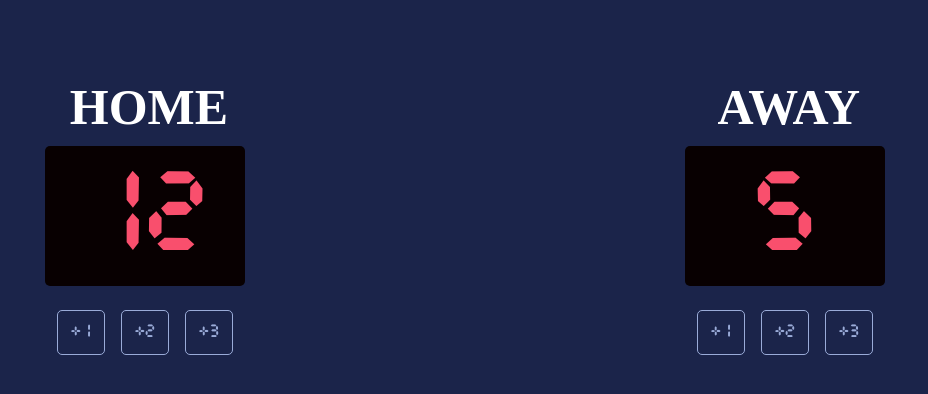
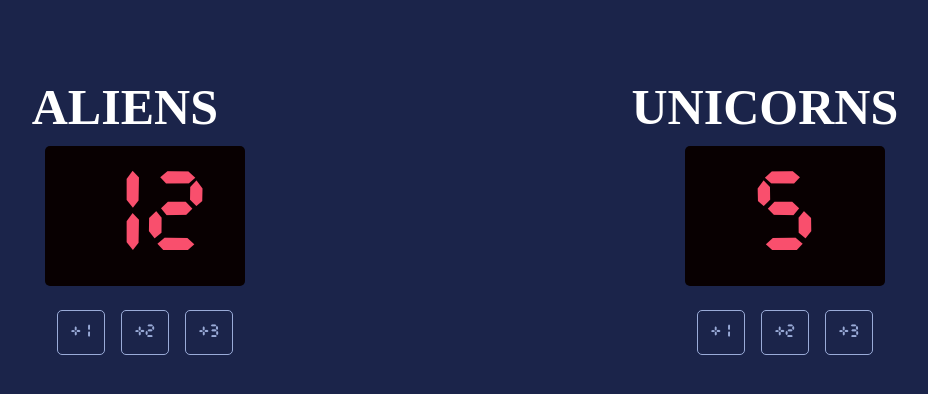
Before and after one commit to LindaLovelyDays/Scoreboard, a website built with Vite: page index.html in a window 1280 px wide. Shown: the whole page, without its empty margins (175-1103 px from the left). Built offline with nearby package versions, Linux system fonts and the light colour scheme.

Commit message:
Add customized team names

```diff
--- a/index.html
+++ b/index.html
@@ -5,10 +5,10 @@
   <body>
     <div class="container">
       <div>
-        <h3 class="title">HOME</h3>
+        <h3 class="title">ALIENS</h3>
       </div>
       <div>
-        <h3 class="title">AWAY</h3>
+        <h3 class="title">UNICORNS</h3>
       </div>
     </div>
     <div class="numBoard">
```
